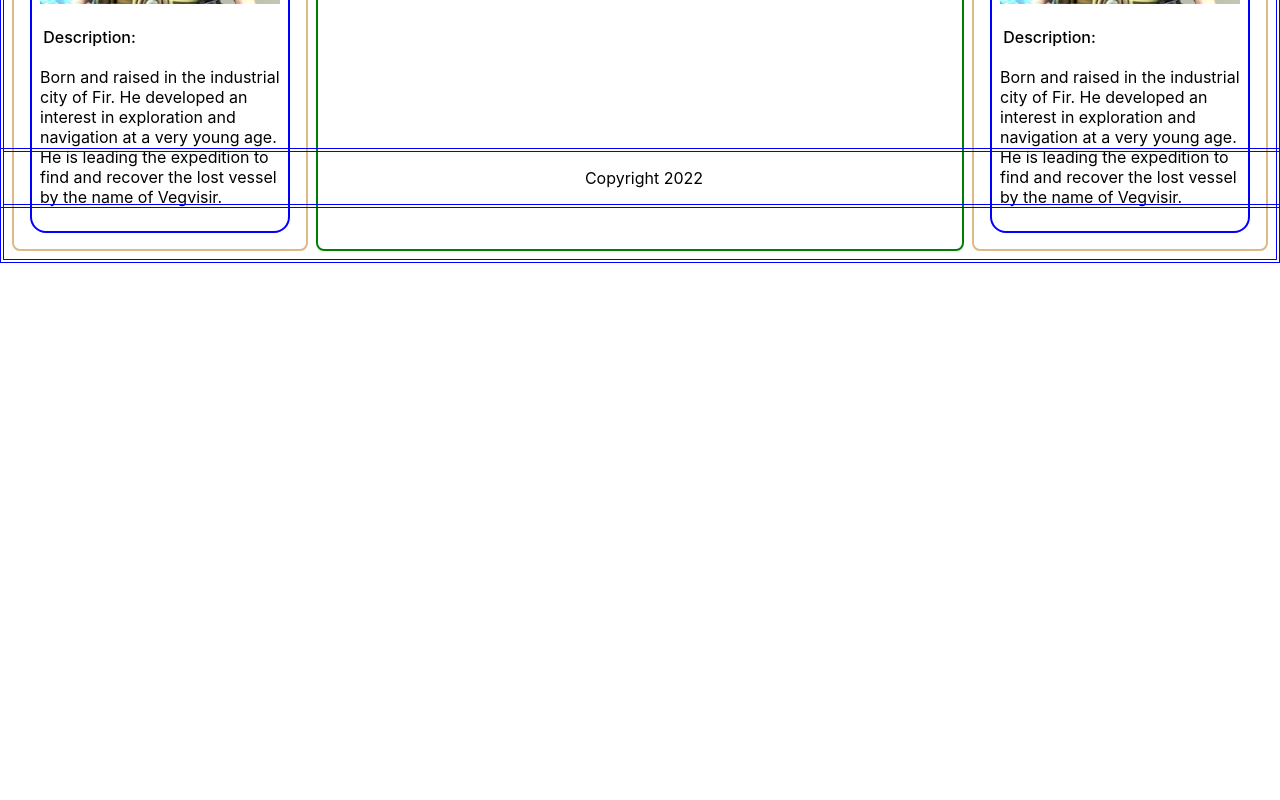
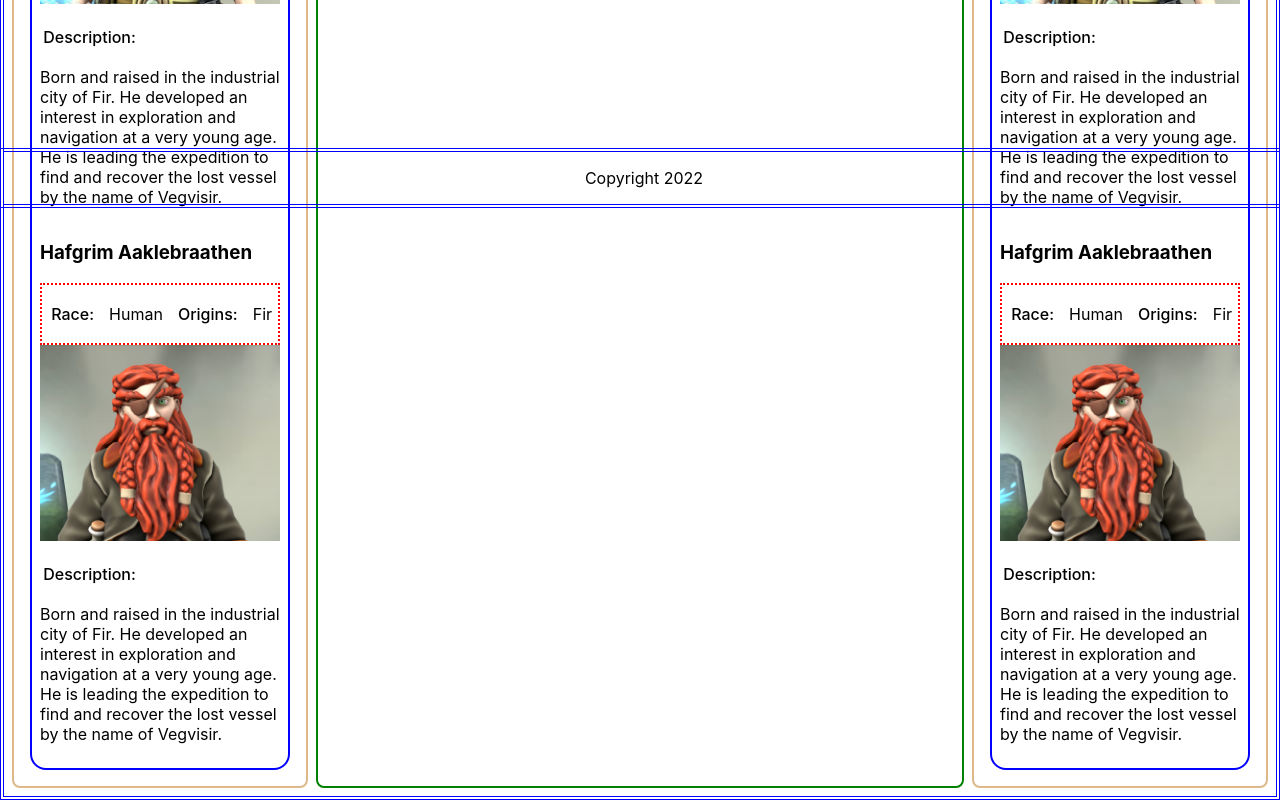
Before and after one commit to ChristianSB89/vegvisir-wiki, a React (Create React App) app: page / in a window 1280 px wide. Shown: the part 592-1392 px from the top of the page. Before the commit the page ends 855 px from the top, so only its background shows below. Built offline with nearby package versions, Linux system fonts and the light colour scheme.

Commit message:
Testing character array

```diff
--- a/src/components/pages/subPages/characters/characterCardDefault.js
+++ b/src/components/pages/subPages/characters/characterCardDefault.js
@@ -9,6 +9,7 @@ import {
   ImgAboutFlex,
   TitleTxtWrapper,
   RoCollector,
+  CardSeparator,
 } from "./characterCardStyles";
 
 function CharacterCardDefault() {
@@ -16,7 +17,7 @@ function CharacterCardDefault() {
     <CardWrapper>
       {characterData.map(({ id, image, name, race, origin, description }) => {
         return (
-          <article key={id}>
+          <CardSeparator key={id}>
             <h3>{name}</h3>
             <RaceOriginFlex>
               <RoCollector>
@@ -35,7 +36,7 @@ function CharacterCardDefault() {
                 <p>{description}</p>
               </TitleTxtWrapper>
             </ImgAboutFlex>
-          </article>
+          </CardSeparator>
         );
       })}
     </CardWrapper>
--- a/src/components/pages/subPages/characters/characterCardStyles.js
+++ b/src/components/pages/subPages/characters/characterCardStyles.js
@@ -12,6 +12,11 @@ export const CardWrapper = styled.section`
   flex-direction: column;
   align-items: center;
   z-index: -1;
+`;
+
+export const CardSeparator = styled.article`
+  border: green double 3px;
+  padding: 1em;
 `;
 
 export const RaceOriginFlex = styled.section`
--- a/src/components/pages/subPages/characters/characterData.js
+++ b/src/components/pages/subPages/characters/characterData.js
@@ -1,5 +1,7 @@
 import HafgrimProfile from "../../../img/hafgrim-profile.png";
 import HafgrimFull from "../../../img/hafgrim-full.png";
+import ThondirProfile from "../../../img/thondir-profile.png";
+import ThondirFull from "../../../img/thondir-full.png";
 
 //-------------------//
 // Short description //
@@ -9,6 +11,15 @@ export const characterDataShort = [
   {
     id: 1,
     image: HafgrimProfile,
+    name: "Hafgrim Aaklebraathen",
+    race: "Human",
+    origin: "Fir",
+    description:
+      "Born and raised in the industrial city of Fir. He developed an interest in exploration and navigation at a very young age. He is leading the expedition to find and recover the lost vessel by the name of Vegvisir.",
+  },
+  {
+    id: 2,
+    image: ThondirProfile,
     name: "Hafgrim Aaklebraathen",
     race: "Human",
     origin: "Fir",
@@ -30,4 +41,12 @@ export const characterData = [
     origin: "Fir",
     description: "Since he was born and raised in the industrial city of Fir.",
   },
+  {
+    id: 1,
+    image: ThondirFull,
+    name: "Hafgrim Aaklebraathen",
+    race: "Human",
+    origin: "Fir",
+    description: "Since he was born and raised in the industrial city of Fir.",
+  },
 ];
```
Also changed, not shown: src/components/pages/subPages/characters/smallCardCarousel.js (added).
